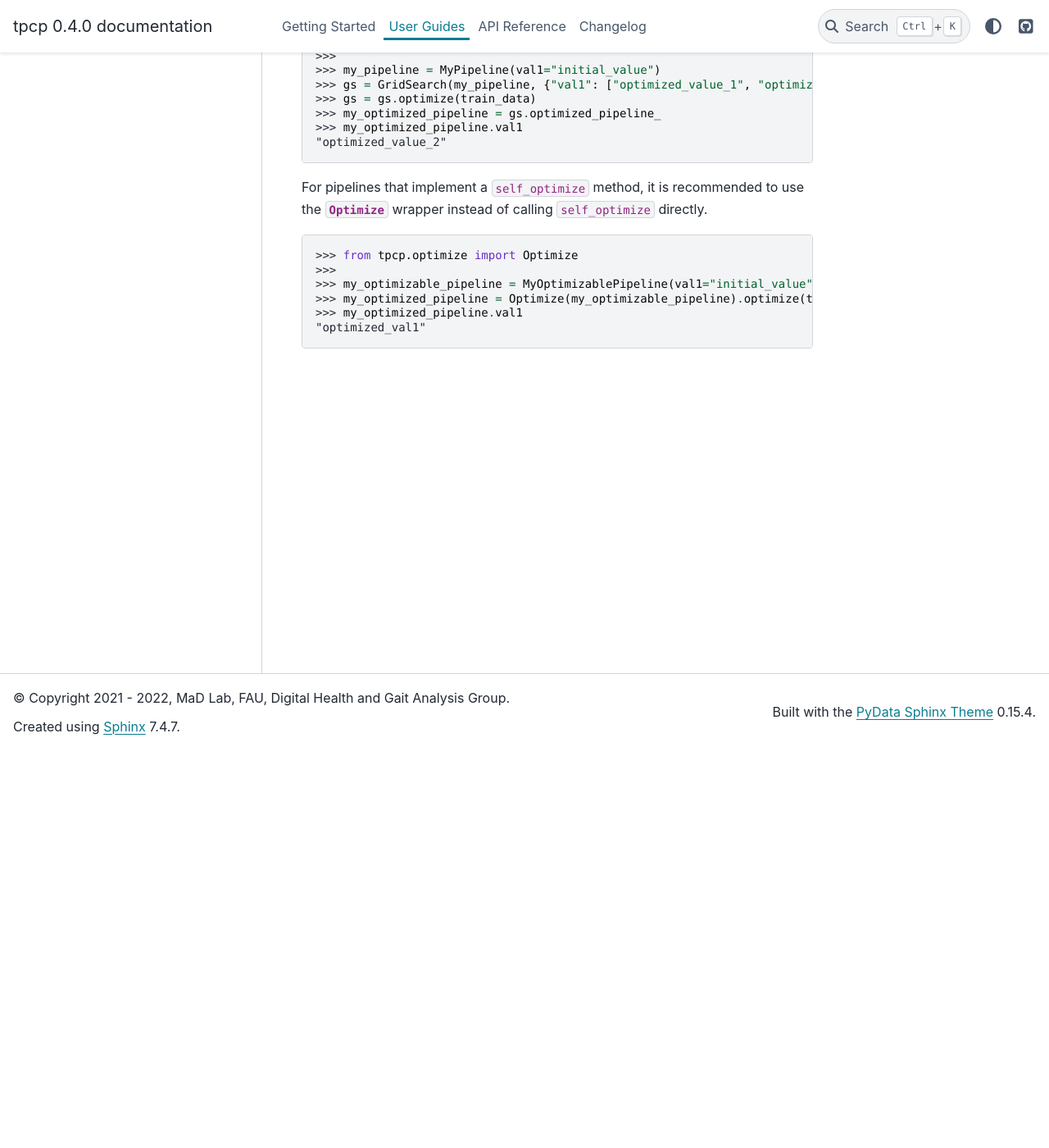
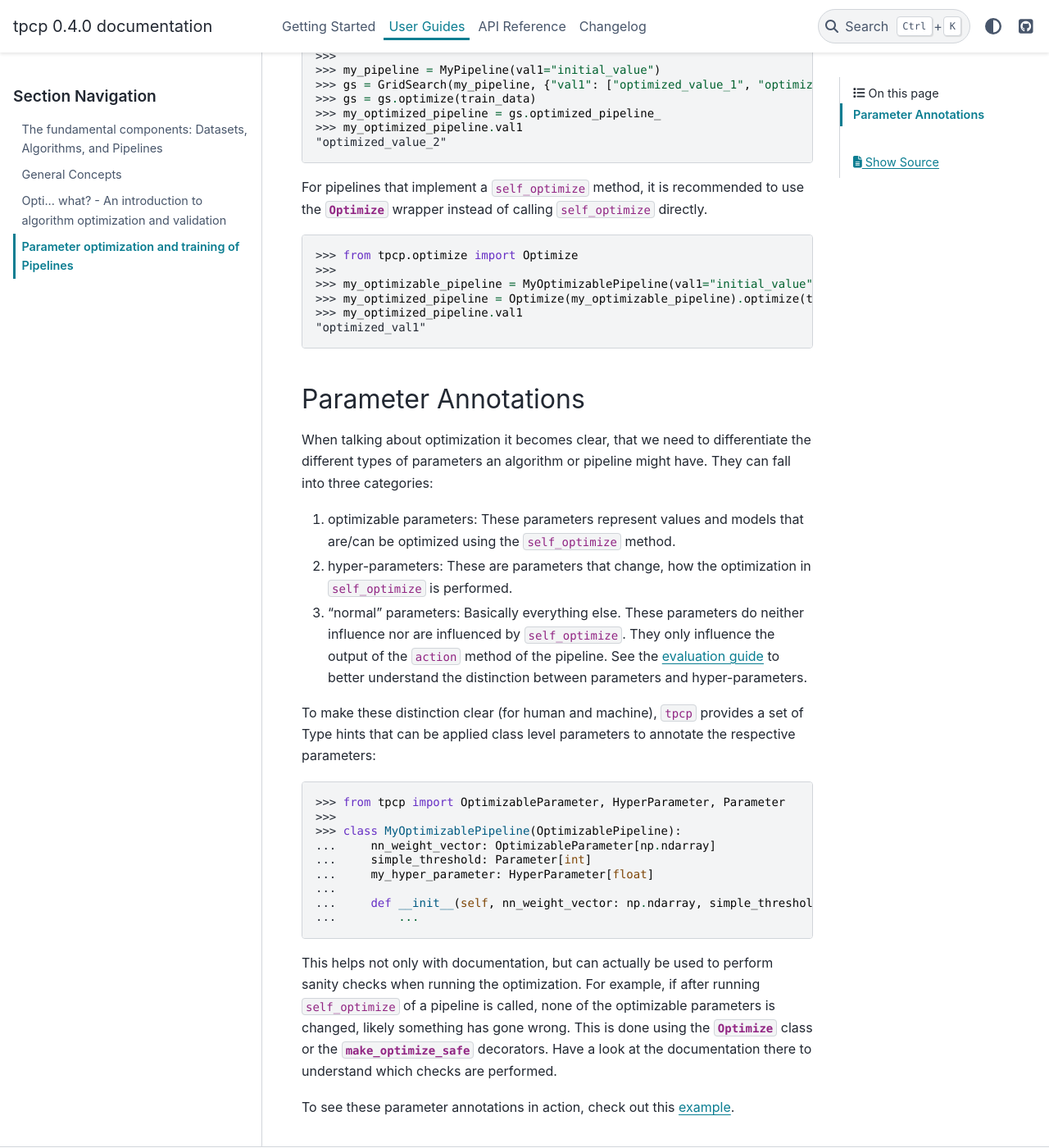
Before and after one commit to mad-lab-fau/tpcp, a Sphinx documentation site: the page built from docs/guides/optimization.rst, in a window 1280 px wide and 1400 px high, scrolled down 485 px. Shown: the whole window at 82% size. Built offline with Sphinx 7.4.7 and the PyData theme 0.15.4, drawn with Linux system fonts in a browser that asks for light colours; pages that are not in the unit, such as notebooks, are missing from menus.

Commit message:
Added better explanation for para annotations

```diff
--- a/docs/guides/optimization.rst
+++ b/docs/guides/optimization.rst
@@ -1,5 +1,6 @@
 Optimization and Training
 =========================
+.. _optimization:
 
 In `tpcp`, we use the term *Optimization* as a wrapper term for any form of data-driven parameter optimization.
 This can be traditional ML training of model weights, black-box optimizations of hyperparameters or a simple grid search
@@ -33,3 +34,41 @@ wrapper instead of calling `self_optimize` directly.
     >>> my_optimized_pipeline = Optimize(my_optimizable_pipeline).optimize(train_data).optimized_pipeline_
     >>> my_optimized_pipeline.val1
     "optimized_val1"
+
+Parameter Annotations
+---------------------
+
+When talking about optimization it becomes clear, that we need to differentiate the different types of parameters an
+algorithm or pipeline might have.
+They can fall into three categories:
+
+1. optimizable parameters: These parameters represent values and models that are/can be optimized using the
+   `self_optimize` method.
+2. hyper-parameters: These are parameters that change, how the optimization in `self_optimize` is performed.
+3. "normal" parameters: Basically everything else. These parameters do neither influence nor are influenced by
+   `self_optimize`. They only influence the output of the `action` method of the pipeline. See the
+   `evaluation guide <algorithm_evaluation>`_ to better understand the distinction between parameters and
+   hyper-parameters.
+
+To make these distinction clear (for human and machine), `tpcp` provides a set of Type hints that can be applied
+class level parameters to annotate the respective parameters:
+
+.. code-block:: python
+
+    >>> from tpcp import OptimizableParameter, HyperParameter, Parameter
+    >>>
+    >>> class MyOptimizablePipeline(OptimizablePipeline):
+    ...     nn_weight_vector: OptimizableParameter[np.ndarray]
+    ...     simple_threshold: Parameter[int]
+    ...     my_hyper_parameter: HyperParameter[float]
+    ...
+    ...     def __init__(self, nn_weight_vector: np.ndarray, simple_threshold: int, my_hyper_parameter: float):
+    ...         ...
+
+This helps not only with documentation, but can actually be used to perform sanity checks when running the optimization.
+For example, if after running `self_optimize` of a pipeline is called, none of the optimizable parameters is changed,
+likely something has gone wrong.
+This is done using the :class:`~tpcp.optimize.Optimize` class or the :class:`~tpcp.make_optimize_safe` decorators.
+Have a look at the documentation there to understand which checks are performed.
+
+To see these parameter annotations in action, check out this `example <optimize_pipelines>`_.
```
Also changed, not shown: docs/guides/general_concepts.rst (+9 -1 lines).
